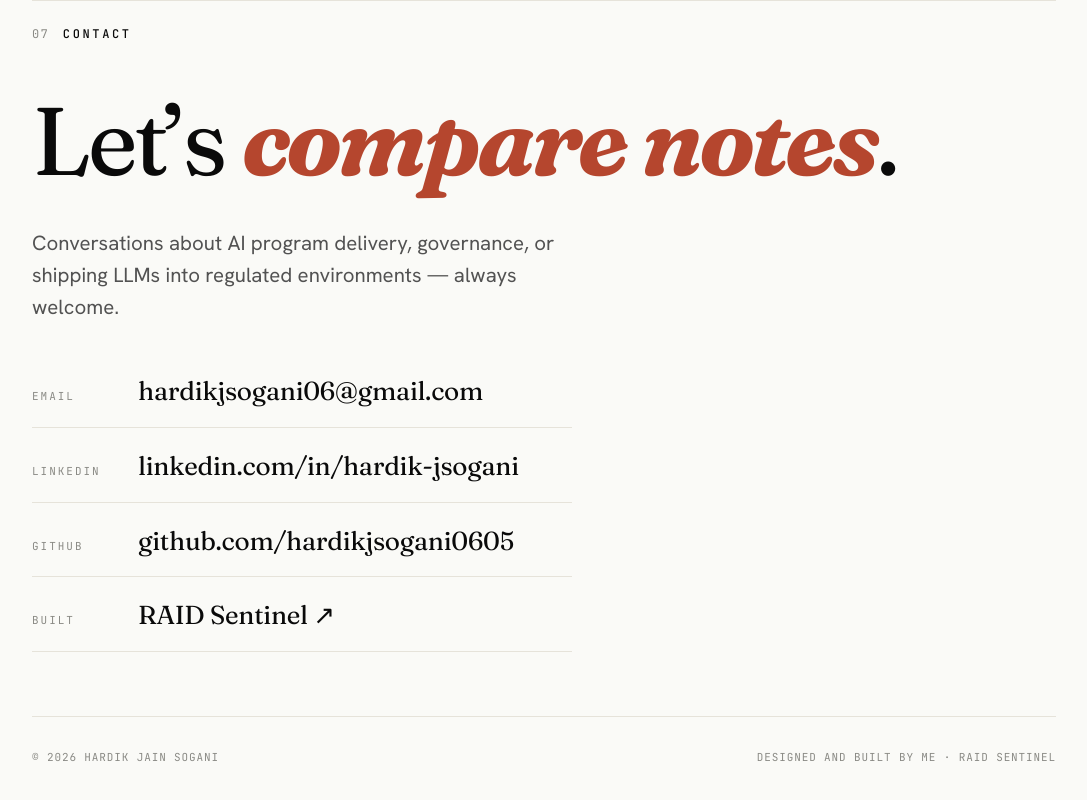
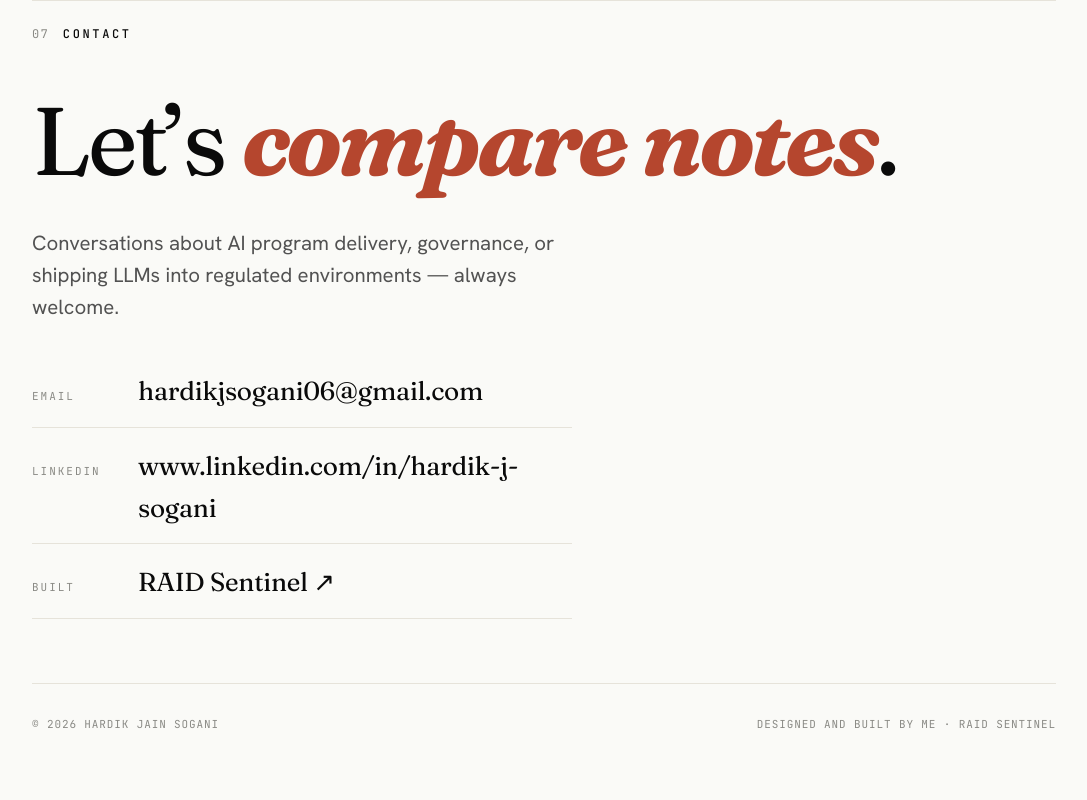
Before and after one commit to hardikjsogani0605/hjsogani, a plain HTML site: page index.html in a window 1280 px wide. Shown: the part 10332-11132 px from the top of the page, without its empty margins (96-1183 px from the left). Drawn offline with Linux system fonts and the light colour scheme.

Commit message:
Update index.html

```diff
--- a/index.html
+++ b/index.html
@@ -1301,11 +1301,7 @@
       </div>
       <div class="contact-row">
         <span class="label">LinkedIn</span>
-        <a href="https://www.linkedin.com/in/hardik-jsogani" target="_blank" rel="noopener">linkedin.com/in/hardik-jsogani</a>
-      </div>
-      <div class="contact-row">
-        <span class="label">GitHub</span>
-        <a href="https://github.com/hardikjsogani0605" target="_blank" rel="noopener">github.com/hardikjsogani0605</a>
+        <a href="https://www.linkedin.com/in/hardik-jsogani" target="_blank" rel="noopener">www.linkedin.com/in/hardik-j-sogani</a>
       </div>
       <div class="contact-row">
         <span class="label">Built</span>
```
